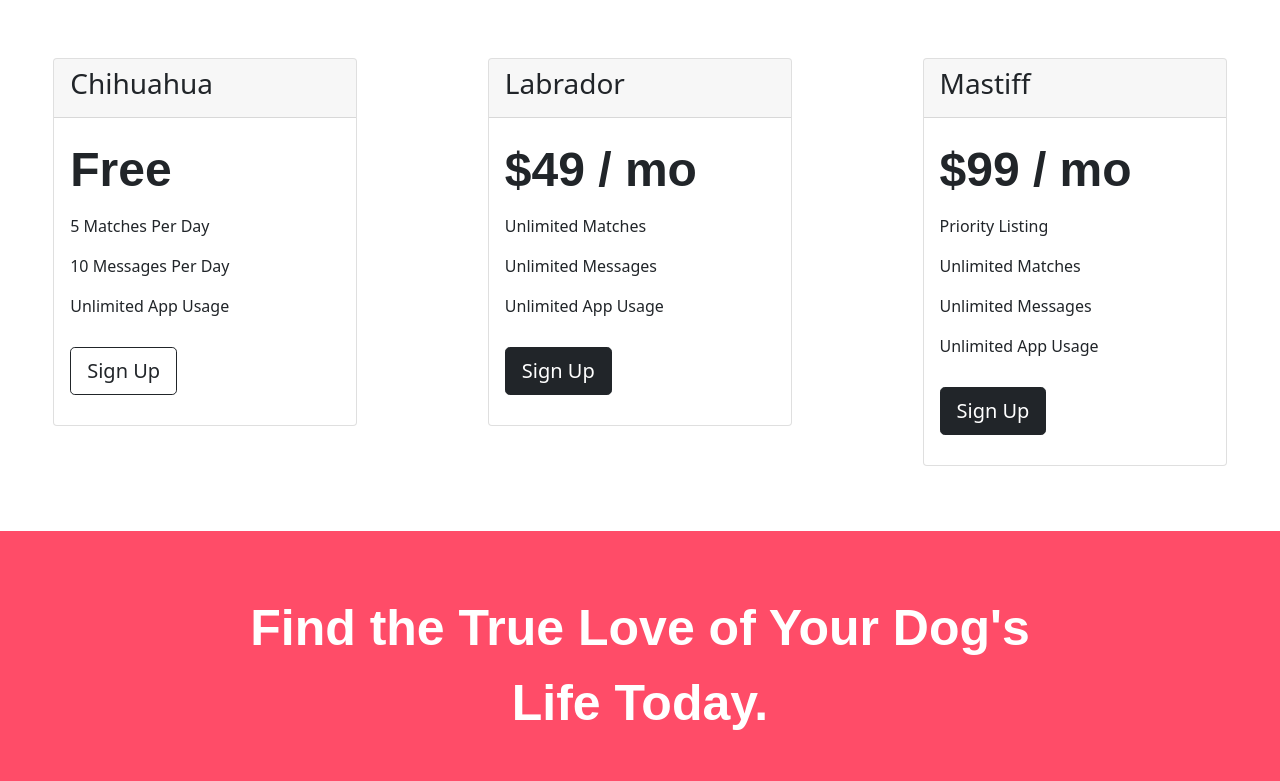
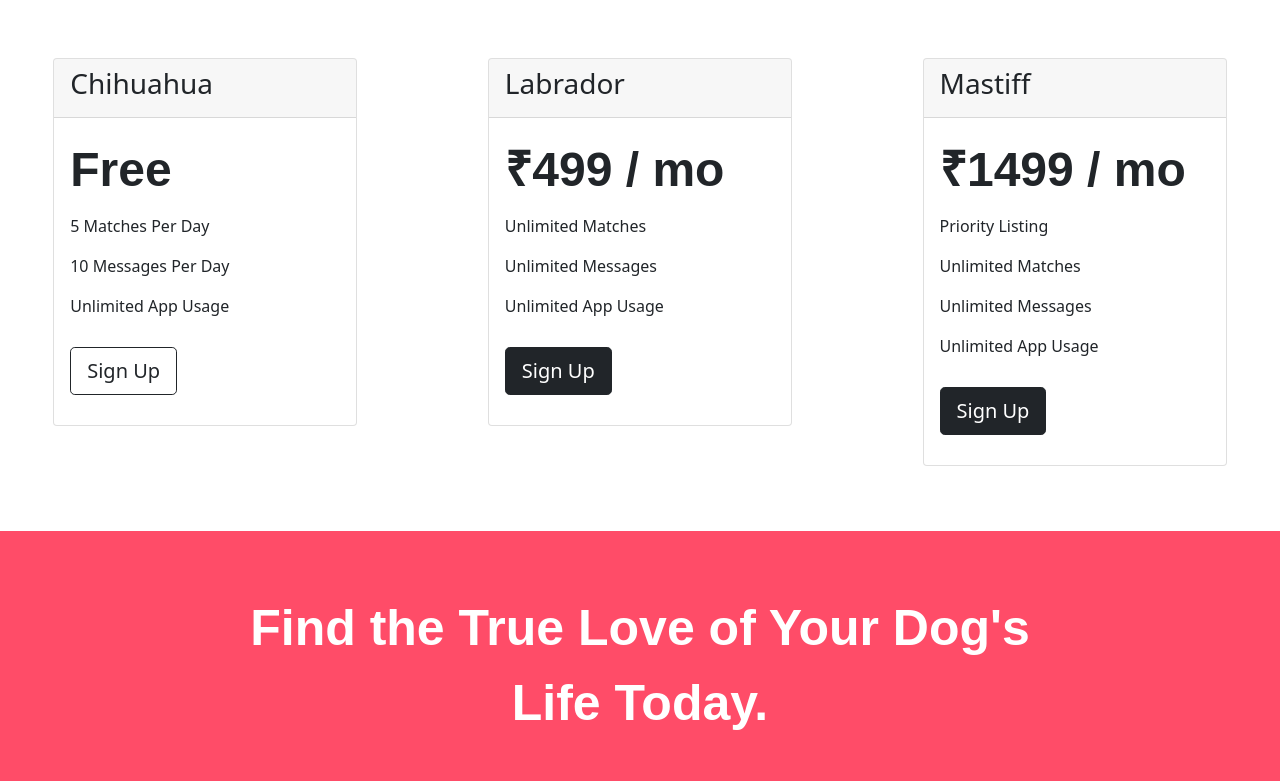
Before and after one commit to Aaaryan-R/Projects, a plain HTML site: page Tindog/index.html in a window 1280 px wide. Shown: the part 2000-2781 px from the top of the page. Drawn offline with nearby package versions, Linux system fonts and the light colour scheme.

Commit message:
Update index.html

```diff
--- a/Tindog/index.html
+++ b/Tindog/index.html
@@ -178,7 +178,7 @@
             <h3>Labrador</h3>
           </div>
           <div class="card-body">
-            <h2>$49 / mo</h2>
+            <h2>₹499 / mo</h2>
             <p>Unlimited Matches</p>
             <p>Unlimited Messages</p>
             <p>Unlimited App Usage</p>
@@ -193,7 +193,7 @@
             <h3>Mastiff</h3>
           </div>
           <div class="card-body">
-            <h2>$99 / mo</h2>
+            <h2>₹1499 / mo</h2>
             <p>Priority Listing</p>
             <p>Unlimited Matches</p>
             <p>Unlimited Messages</p>
```
